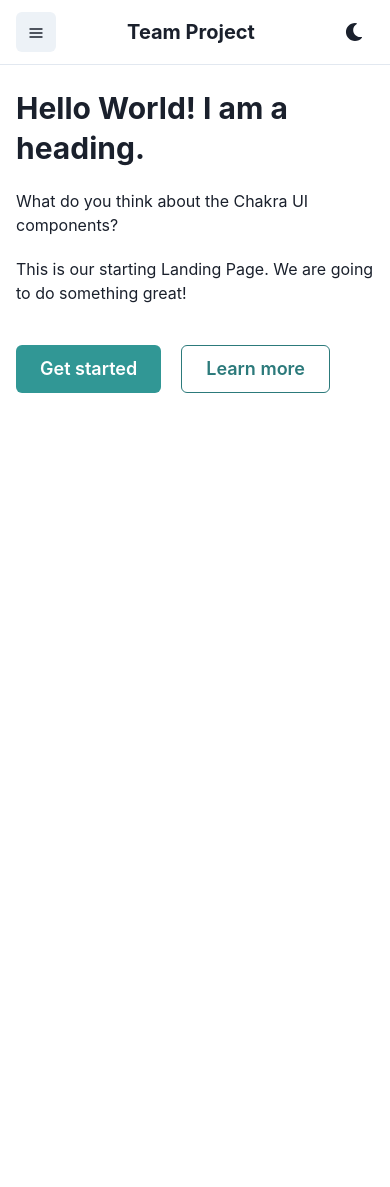
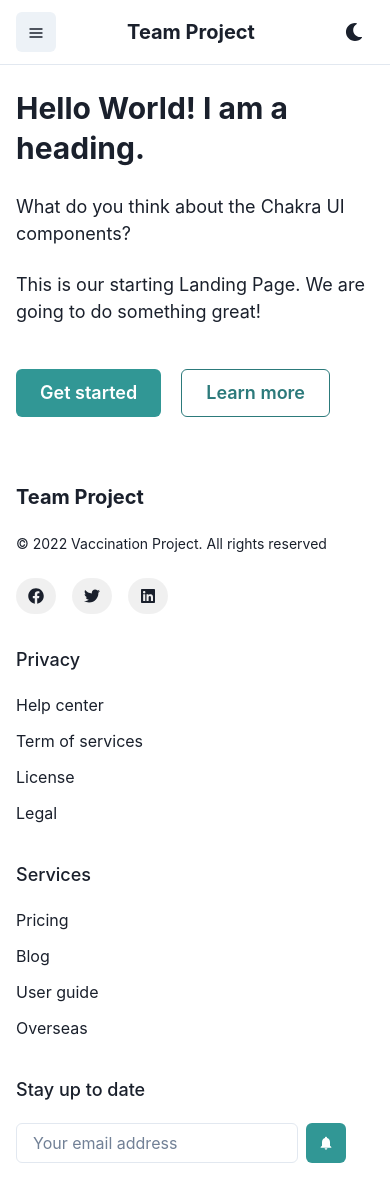
Before and after one commit to Dedox-tech/chakra-landing-page, a React (Create React App) app: page / in a window 390 px wide. Before the commit the page ends 844 px from the top, so only its background shows below. Built offline with nearby package versions, Linux system fonts and the light colour scheme.

Commit message:
Add a responsive Footer component

```diff
--- a/src/components/CustomHeader.js
+++ b/src/components/CustomHeader.js
@@ -25,10 +25,10 @@ export default function CustomHeader() {
     return (
         <Container maxWidth={customMaxWidth} py={customPadding}>
             <Heading as="h1">Hello World! I am a heading.</Heading>
-            <Text my={5}>
+            <Text my={6} fontSize="lg">
                 What do you think about the Chakra UI components?
             </Text>
-            <Text mb={5} mt={2}>
+            <Text mb={6} mt={2} fontSize="lg">
                 This is our starting Landing Page. We are going to do something
                 great!
             </Text>
--- /dev/null
+++ b/src/components/Footer.js
@@ -0,0 +1,171 @@
+import React from "react";
+import {
+    Container,
+    useBreakpointValue,
+    SimpleGrid,
+    Stack,
+    Heading,
+    Text,
+    Link,
+    Input,
+    Button,
+    IconButton,
+    useColorModeValue,
+    Modal,
+    ModalOverlay,
+    ModalContent,
+    ModalHeader,
+    ModalFooter,
+    ModalBody,
+    ModalCloseButton,
+    useDisclosure,
+} from "@chakra-ui/react";
+import { BellIcon } from "@chakra-ui/icons";
+import { FaFacebook, FaTwitter, FaLinkedin } from "react-icons/fa";
+
+export default function Footer() {
+    const { isOpen, onOpen, onClose } = useDisclosure();
+
+    const customMaxWidth = useBreakpointValue({
+        xl: "container.lg",
+        lg: "4xl",
+        md: "2xl",
+    });
+
+    const customPadding = useBreakpointValue({
+        xl: 24,
+        lg: 20,
+        md: 12,
+        base: 6,
+    });
+
+    return (
+        <Container maxWidth={customMaxWidth} py={customPadding}>
+            <SimpleGrid columns={{ sm: 1, md: 2, lg: 4 }} spacing={8}>
+                <Stack spacing={6}>
+                    <Heading as="h6" size="md">
+                        Team Project
+                    </Heading>
+                    <Text fontSize="sm">
+                        © 2022 Vaccination Project. All rights reserved
+                    </Text>
+                    <Stack direction="row" spacing={4}>
+                        <IconButton
+                            aria-label="Facebook"
+                            href="/"
+                            icon={<FaFacebook />}
+                            w={8}
+                            h={9}
+                            bg={useColorModeValue(
+                                "blackAlpha.100",
+                                "whiteAlpha.100"
+                            )}
+                            rounded="full"
+                        />
+                        <IconButton
+                            aria-label="Twitter"
+                            href="/"
+                            icon={<FaTwitter />}
+                            w={8}
+                            h={9}
+                            bg={useColorModeValue(
+                                "blackAlpha.100",
+                                "whiteAlpha.100"
+                            )}
+                            rounded="full"
+                        />
+                        <IconButton
+                            aria-label="Linkedin"
+                            href="/"
+                            icon={<FaLinkedin />}
+                            w={8}
+                            h={9}
+                            bg={useColorModeValue(
+                                "blackAlpha.100",
+                                "whiteAlpha.100"
+                            )}
+                            rounded="full"
+                        />
+                    </Stack>
+                </Stack>
+                <Stack align="flex-start">
+                    <Text fontSize="lg" mb={3} fontWeight="500">
+                        Privacy
+                    </Text>
+                    <Link href="/" mb={1}>
+                        Help center
+                    </Link>
+                    <Link href="/" mb={1}>
+                        Term of services
+                    </Link>
+                    <Link href="/" mb={1}>
+                        License
+                    </Link>
+                    <Link href="/" mb={1}>
+                        Legal
+                    </Link>
+                </Stack>
+                <Stack align="flex-start">
+                    <Text fontSize="lg" mb={3} fontWeight="500">
+                        Services
+                    </Text>
+                    <Link href="/" mb={1}>
+                        Pricing
+                    </Link>
+                    <Link href="/" mb={1}>
+                        Blog
+                    </Link>
+                    <Link href="/" mb={1}>
+                        User guide
+                    </Link>
+                    <Link href="/" mb={1}>
+                        Overseas
+                    </Link>
+                </Stack>
+                <Stack align="flex-start">
+                    <Text fontSize="lg" mb={3} fontWeight="500">
+                        Stay up to date
+                    </Text>
+                    <Stack direction="row">
+                        <Input
+                            placeholder="Your email address"
+                            _focus={{ bg: "whiteAlpa.300" }}
+                        />
+                        <IconButton
+                            bg={useColorModeValue("teal.500", "teal.200")}
+                            color={useColorModeValue("white", "gray.800")}
+                            icon={<BellIcon />}
+                            aria-label="Suscribe"
+                            _hover={{ bg: "teal.600" }}
+                            onClick={onOpen}
+                        />
+                    </Stack>
+                </Stack>
+            </SimpleGrid>
+            <Modal isOpen={isOpen} onClose={onClose}>
+                <ModalOverlay />
+                <ModalContent>
+                    <ModalHeader>Confirm subscription?</ModalHeader>
+                    <ModalCloseButton />
+                    <ModalBody>
+                        <Text>
+                            Sit nulla est ex deserunt exercitation anim
+                            occaecat. Nostrud ullamco deserunt aute id consequat
+                            veniam incididunt duis in sint irure nisi. Mollit
+                            officia cillum Lorem ullamco minim nostrud elit
+                            officia tempor esse quis.
+                        </Text>
+                    </ModalBody>
+                    <ModalFooter>
+                        <Button colorScheme="teal" onClick={onClose} mr={2}>
+                            Confirm
+                        </Button>
+                        <Button variant="ghost" onClick={onClose}>
+                            Cancel
+                        </Button>
+                    </ModalFooter>
+                </ModalContent>
+            </Modal>
+        </Container>
+    );
+}
--- a/src/pages/MainPage.js
+++ b/src/pages/MainPage.js
@@ -2,12 +2,14 @@ import React from "react";
 import { Box } from "@chakra-ui/react";
 import CustomHeader from "../components/CustomHeader";
 import NavBar from "../components/NavBar";
+import Footer from "../components/Footer";
 
 export default function MainPage() {
     return (
         <Box>
             <NavBar />
             <CustomHeader />
+            <Footer />
         </Box>
     );
 }
```
